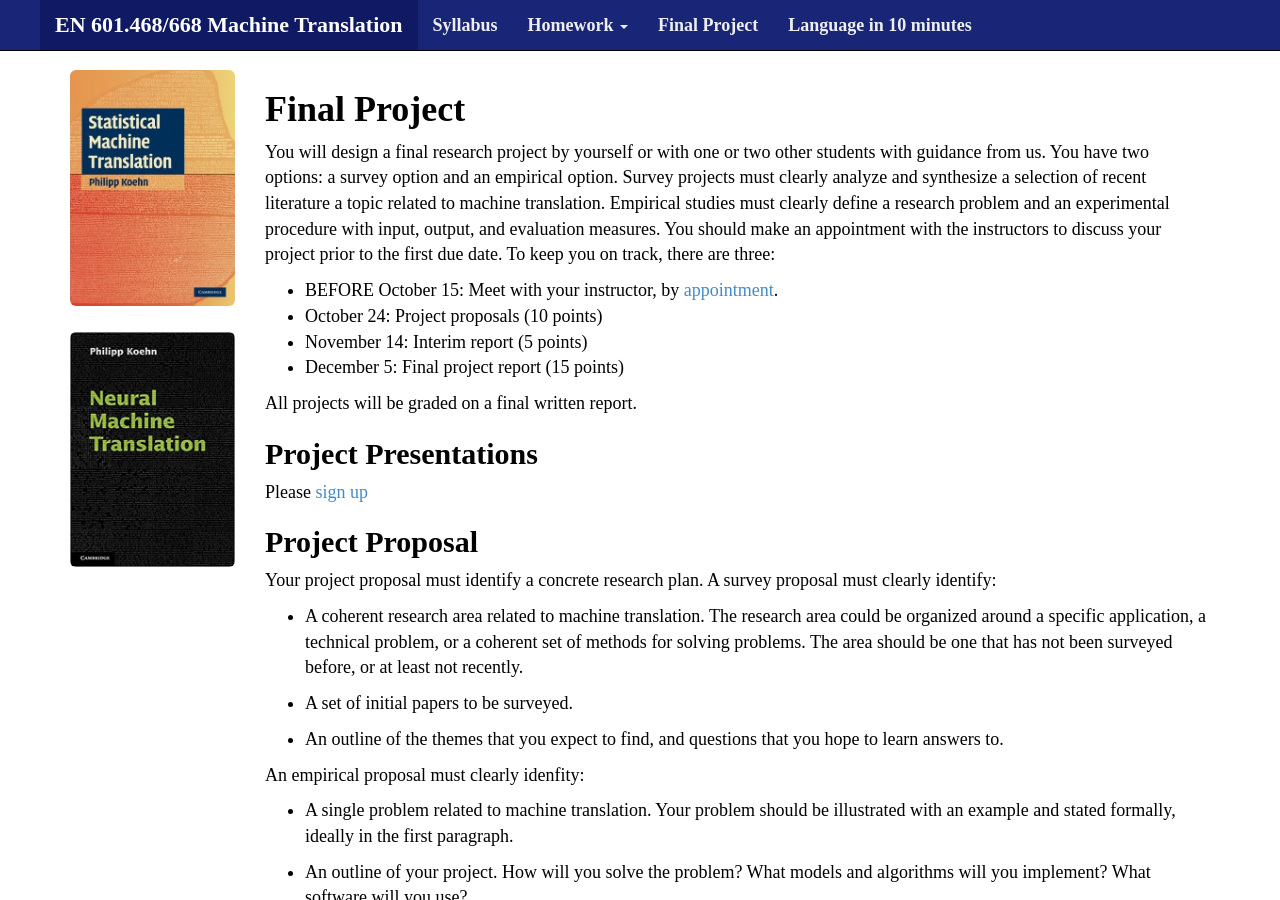
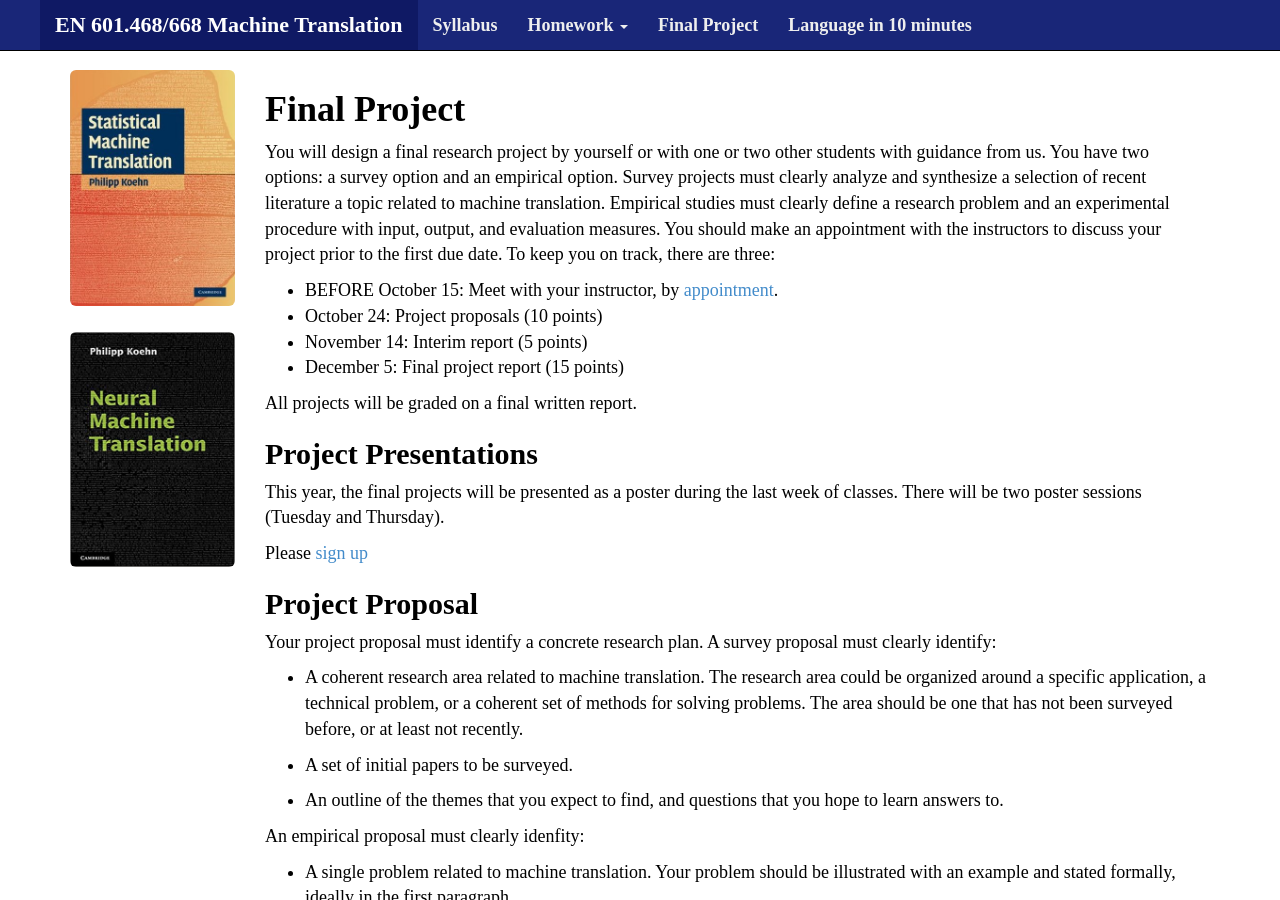
Before and after one commit to mt-class/jhu, a Jekyll site: the page built from project.md, in a window 1280 px wide and 900 px high. Built offline with Jekyll 4.4.1, drawn with Linux system fonts in a browser that asks for light colours; nearby versions of some CDN libraries; some web fonts are replaced.

Commit message:
Update project.md

```diff
--- a/project.md
+++ b/project.md
@@ -30,7 +30,10 @@ All projects will be graded on a final written report.
 Project Presentations
 ---------------------
 
-Please [sign up](https://docs.google.com/document/d/1yOjD3gURurYKfY2ZSAw65KxwNmrFhbHYw_l8CWuIN8U/edit?usp=sharing)
+This year, the final projects will be presented as a poster during the last week of classes.
+There will be two poster sessions (Tuesday and Thursday).
+
+Please [sign up](https://docs.google.com/document/d/1qLgWDGR8oHjMuFXXRYwhsWNR5qhN5KyRHaS9plKD_9g/edit?usp=sharing)
 
 Project Proposal
 ----------------
```
